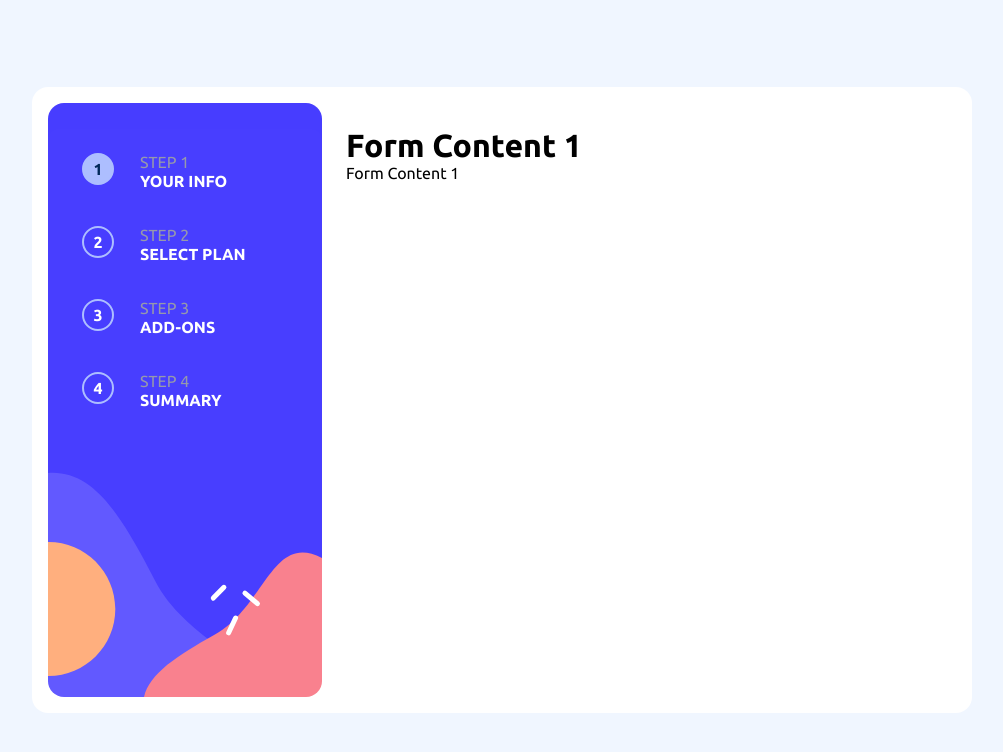
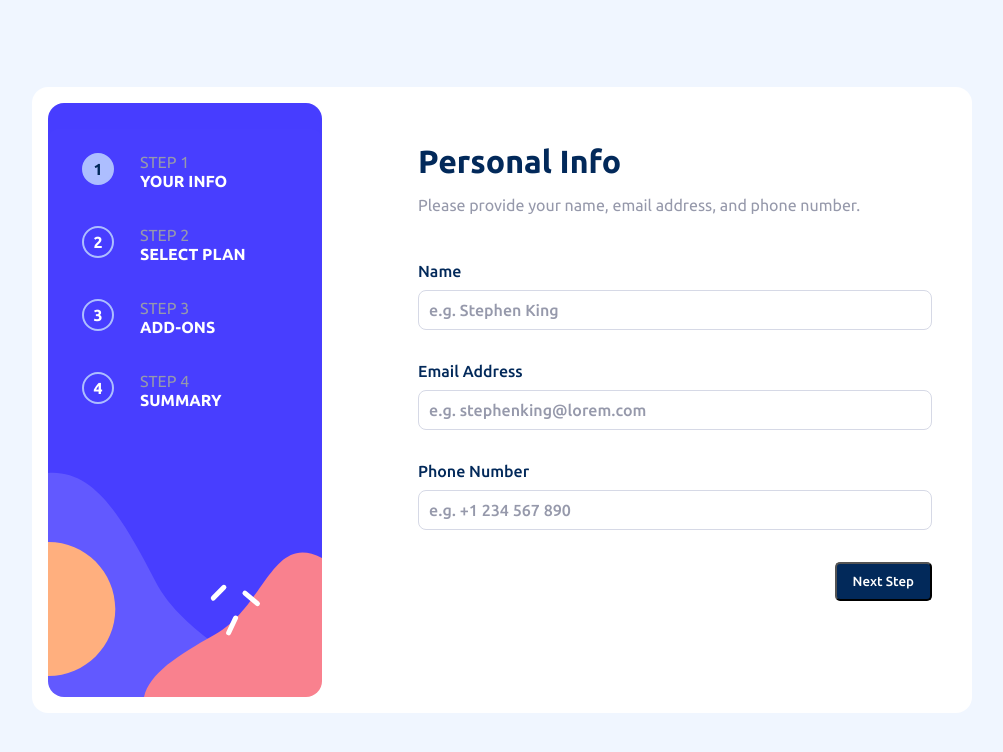
Before and after one commit to surya-teja-222/frontend-mentor-multi-step-form, a React (Vite) app: page / in a window 1280 px wide. Shown: the top 752 px of the page, without its empty margins (138-1141 px from the left). Built offline with nearby package versions, Linux system fonts and the light colour scheme.

Commit message:
Fixed accessibility in sidebar, added personalInfo page with state

```diff
--- a/index.html
+++ b/index.html
@@ -3,7 +3,6 @@
 
 <head>
   <meta charset="UTF-8" />
-  <link rel="icon" type="image/svg+xml" href="" />
   <meta name="viewport" content="width=device-width, initial-scale=1.0" />
   <title>Multi Step Form</title>
 
--- a/src/App.tsx
+++ b/src/App.tsx
@@ -2,6 +2,7 @@ import {
 	JSXElementConstructor,
 	ReactElement,
 	ReactFragment,
+	useEffect,
 	useState,
 } from "react";
 
@@ -14,6 +15,10 @@ import { appProps, menu } from "./util/global";
 function App(props: appProps) {
 	const sideBar = useSelector((state: any) => state.sideBar as SideBarState);
 	const dispatch = useDispatch();
+
+	useEffect(() => {
+		dispatch(setSideBar(props.id));
+	}, []);
 
 	function Menu() {
 		return (
--- a/src/components/sideBarItem.tsx
+++ b/src/components/sideBarItem.tsx
@@ -10,11 +10,23 @@ function Item(props: sideBarItemProps) {
 	const name = "menu_item";
 
 	function handleClick(e: any) {
+		if (e.type === "keydown" && e.key !== "Enter") {
+			return;
+		}
 		dispatch(setSideBar(props.id));
 		navigate(props.to, { replace: true });
 	}
 	return (
-		<div data-to={props.to} onClick={handleClick} className="side_bar_item">
+		<div
+			data-to={props.to}
+			role="button"
+			aria-pressed="false"
+			tabIndex={0}
+			key={props.id}
+			onKeyDown={handleClick}
+			onClick={handleClick}
+			className="side_bar_item"
+		>
 			<div
 				data-selected={props.selected ? true : false}
 				className="side_bar_item_left"
--- a/src/containers/formContent1.tsx
+++ b/src/containers/formContent1.tsx
@@ -1,8 +1,115 @@
+import { useEffect } from "react";
+import { useDispatch, useSelector } from "react-redux";
+import { useNavigate } from "react-router-dom";
+
+import {
+	PersonalInfoState,
+	setPersonalInfo,
+} from "../state/personalInfoReducer";
+import { setSideBar } from "../state/sideBarReducer";
+
 function formContent1() {
+	const personalInfo = useSelector(
+		(state: any) => state.personalInfo as PersonalInfoState
+	);
+	const dispatch = useDispatch();
+	const navigate = useNavigate();
+
+	useEffect(() => {
+		const inputElements: NodeListOf<HTMLInputElement> =
+			document.querySelectorAll(
+				".input__field"
+			) as NodeListOf<HTMLInputElement>;
+
+		inputElements.forEach((input) => {
+			var id = "error_" + input.id;
+			var error = document.getElementsByClassName(
+				id
+			)[0] as HTMLSpanElement;
+
+			input.addEventListener("invalid", (e) => {
+				e.preventDefault();
+				error.innerHTML = input.validationMessage;
+				input.classList.add("input__field--error");
+			});
+
+			input.addEventListener("input", () => {
+				error.innerHTML = "";
+				input.classList.remove("input__field--error");
+			});
+		});
+	}, []);
+
+	function handleSubmit(e: React.FormEvent<HTMLFormElement>) {
+		e.preventDefault();
+		const formData = new FormData(e.currentTarget);
+		const data = Object.fromEntries(formData.entries());
+		dispatch(setPersonalInfo(data));
+		navigate("/plan", { replace: true });
+		dispatch(setSideBar(2));
+	}
 	return (
 		<div>
-			<h1>Form Content 1</h1>
-			<p>Form Content 1</p>
+			<h1 className="form__head">Personal Info</h1>
+			<p className="form__p">
+				Please provide your name, email address, and phone number.
+			</p>
+			<form className="form" onSubmit={handleSubmit}>
+				<div className="form_item">
+					<div className="label_container">
+						<label className="form__label" htmlFor="name">
+							Name
+						</label>
+						<span className="error error_name"></span>
+					</div>
+					<input
+						type="text"
+						name="name"
+						id="name"
+						required
+						defaultValue={personalInfo.name}
+						className="input__field"
+						placeholder="e.g. Stephen King"
+					/>
+				</div>
+				<div className="form_item">
+					<div className="label_container">
+						<label className="form__label" htmlFor="email">
+							Email Address
+						</label>
+						<span className="error error_email"></span>
+					</div>
+					<input
+						type="email"
+						name="email"
+						id="email"
+						required
+						defaultValue={personalInfo.email}
+						className="input__field"
+						placeholder="e.g. stephenking@lorem.com"
+					/>
+				</div>
+				<div className="form_item">
+					<div className="label_container">
+						<label className="form__label" htmlFor="mobile">
+							Phone Number
+						</label>
+						<span className="error error_mobile"></span>
+					</div>
+					<input
+						type="tel"
+						name="mobile"
+						id="mobile"
+						required
+						defaultValue={personalInfo.phone}
+						className="input__field"
+						placeholder="e.g. +1 234 567 890"
+					/>
+				</div>
+				<button className="next_step" type="submit">
+					Next Step
+				</button>
+			</form>
 		</div>
 	);
 }
--- a/src/containers/formContent2.tsx
+++ b/src/containers/formContent2.tsx
@@ -1,8 +1,10 @@
 function formContent2() {
 	return (
 		<div>
-			<h1>Form Content 2</h1>
-			<p>Form Content 2</p>
+			<h1 className="form__head">Select your plan</h1>
+			<p className="form__p">
+				You have the option of monthly or yearly billing.
+			</p>
 		</div>
 	);
 }
--- /dev/null
+++ b/src/state/personalInfoReducer.ts
@@ -0,0 +1,42 @@
+import { createSlice } from "@reduxjs/toolkit";
+
+export interface PersonalInfoState {
+	name: string;
+	email: string;
+	phone: string;
+}
+
+const initialState: PersonalInfoState = {
+	name: "",
+	email: "",
+	phone: "",
+};
+
+if (localStorage.getItem("personalInfo")) {
+	const personalInfo = JSON.parse(
+		localStorage.getItem("personalInfo") as string
+	);
+	initialState.name = personalInfo.name;
+	initialState.email = personalInfo.email;
+	initialState.phone = personalInfo.mobile;
+}
+
+export const PersonalInfoSlice = createSlice({
+	name: "personalInfo",
+	initialState,
+	reducers: {
+		setPersonalInfo: (state, action) => {
+			state.name = action.payload.name;
+			state.email = action.payload.email;
+			state.phone = action.payload.mobile;
+			localStorage.setItem(
+				"personalInfo",
+				JSON.stringify(action.payload)
+			);
+		},
+	},
+});
+
+export const { setPersonalInfo } = PersonalInfoSlice.actions;
+
+export default PersonalInfoSlice.reducer;
--- a/src/state/store.ts
+++ b/src/state/store.ts
@@ -1,8 +1,10 @@
 import { configureStore } from "@reduxjs/toolkit";
 import sideBarReducer from "./sideBarReducer";
+import personalInfoReducer from "./personalInfoReducer";
 
 export default configureStore({
 	reducer: {
 		sideBar: sideBarReducer,
+		personalInfo: personalInfoReducer,
 	},
 });
--- a/src/util/css/fonts.css
+++ b/src/util/css/fonts.css
@@ -1,14 +1,17 @@
 @font-face {
 	font-family: "Ubuntu Bold";
 	src: url(/assets/fonts/Ubuntu-Bold.ttf);
+	font-display: swap;
 }
 
 @font-face {
 	font-family: "Ubuntu Medium";
 	src: url(/assets/fonts/Ubuntu-Medium.ttf);
+	font-display: swap;
 }
 
 @font-face {
 	font-family: "Ubuntu Regular";
 	src: url(/assets/fonts/Ubuntu-Regular.ttf);
+	font-display: swap;
 }
--- a/src/util/css/style.css
+++ b/src/util/css/style.css
@@ -35,8 +35,12 @@ html {
 	--padding-small: 0.625rem;
 	--padding-normal: 1rem;
 	--padding-large: 1.5rem;
+	--padding-very-large: 6rem;
 
 	--sidebar-radio-size: 2rem;
+
+	/* --form-head-body-gap: 2.625rem; */
+	--form-head-body-gap: 3rem;
 }
 
 html {
@@ -86,7 +90,7 @@ p {
 }
 
 .left {
-	width: 17.125rem;
+	min-width: 17.125rem;
 	height: 100%;
 	border-radius: var(--outer-border-radius);
 	background: url(/assets/images/bg-sidebar-desktop.svg) no-repeat bottom
@@ -107,9 +111,11 @@ p {
 	user-select: none;
 	transition: all 0.4s ease-in-out;
 	text-decoration: none;
+	outline: none;
 }
 
-.side_bar_item:hover {
+.side_bar_item:hover,
+.side_bar_item:focus {
 	background-color: #6ba0aba2;
 }
 
@@ -153,10 +159,93 @@ p {
 }
 
 .right {
-	/* width: 100%; */
+	padding: var(--padding-large);
+	padding-top: 40px;
+	padding-left: var(--padding-very-large);
+	width: -webkit-fill-available;
 	height: 100%;
 	display: flex;
 	flex-direction: column;
 	gap: 1rem;
-	padding: var(--padding-large);
 }
+
+.form__head {
+	color: var(--primary-marine-blue);
+}
+
+.form__p {
+	color: var(--neutral-cool-gray);
+	margin-top: 1rem;
+}
+
+.form {
+	margin-top: var(--form-head-body-gap);
+	display: flex;
+	flex-direction: column;
+	gap: 2rem;
+}
+
+.form_item {
+	display: flex;
+	flex-direction: column;
+	gap: 0.625rem;
+}
+
+.form_item > input {
+	border: 1px solid var(--neutral-light-gray);
+	border-radius: 8px;
+	padding: var(--padding-small);
+	font-family: var(--font-family-medium);
+	font-weight: var(--weight-medium);
+	font-size: var(--body-size);
+	color: var(--primary-marine-blue);
+	cursor: pointer;
+}
+
+.form_item > input::placeholder {
+	color: var(--neutral-cool-gray);
+}
+
+.form_item > input:focus {
+	outline: none;
+	border: 1px solid var(--primary-purplish-blue);
+}
+
+.label_container > label,
+.label_container > span {
+	font-family: var(--font-family-medium);
+	font-weight: var(--weight-medium);
+	font-size: var(--body-size);
+	color: var(--primary-marine-blue);
+}
+
+.label_container > span {
+	color: var(--primary-strawberry-red);
+}
+
+.next_step {
+	width: fit-content;
+	margin-left: auto;
+	margin-top: auto;
+	padding: var(--padding-small) var(--padding-normal);
+	border-radius: 5px;
+	color: var(--neutral-white);
+	background-color: var(--primary-marine-blue);
+	font-family: var(--font-family-medium);
+	font-weight: var(--weight-medium);
+}
+
+.input__field--error {
+	border: 1px solid var(--primary-strawberry-red) !important;
+}
+
+.label_container {
+	display: flex;
+	justify-content: space-between;
+	align-items: center;
+}
+
+.next_step:focus {
+	outline: 2px solid var(--primary-purplish-blue);
+	border: 1px solid var(--neutral-white);
+}
```
Also changed, not shown: src/state/sideBarReducer.ts (renamed from src/state/sideBarReducer.tsx).
